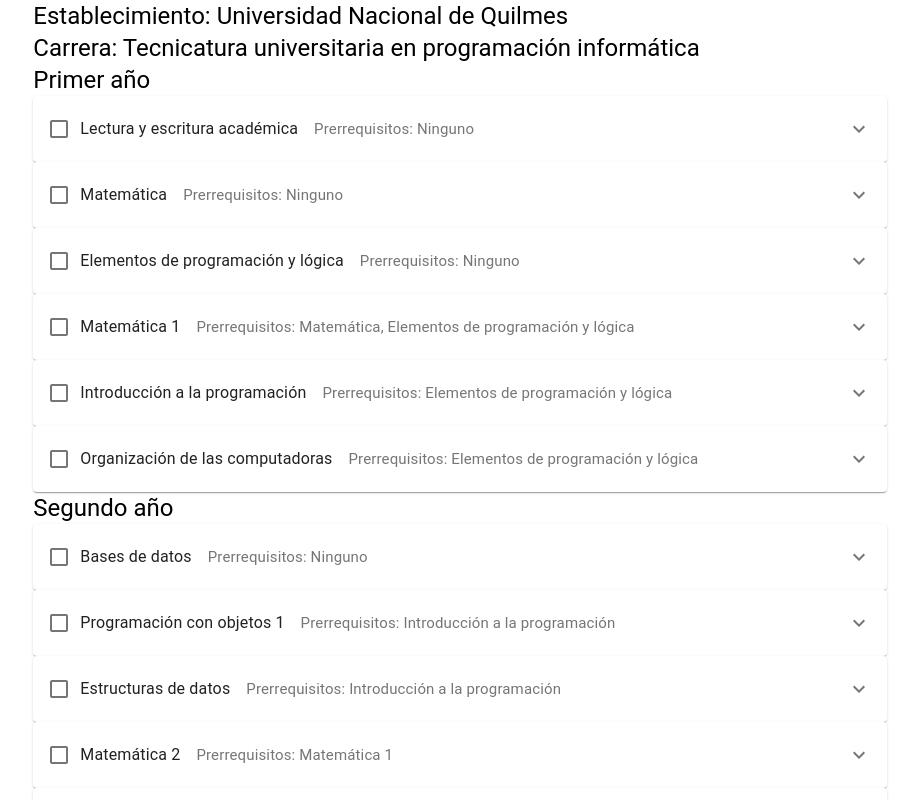
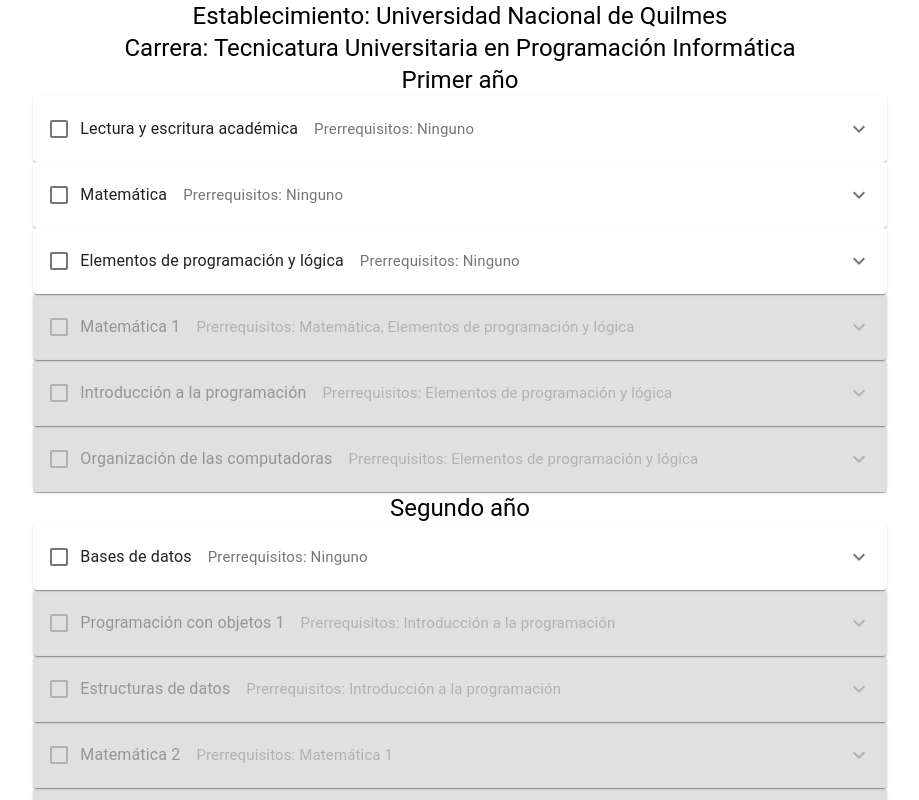
Before and after one commit to jcvincenti/SeguimientoDeMaterias, a React (Create React App) app: page / in a window 1280 px wide. Shown: the top 800 px of the page, without its empty margins (180-1099 px from the left). Built offline with nearby package versions, Linux system fonts and the light colour scheme.

Commit message:
Callbacks agregadas * Agregar materia callback * Eliminar materia callback * Prop de materias aprobadas

```diff
--- a/src/Components/Anio.jsx
+++ b/src/Components/Anio.jsx
@@ -3,23 +3,43 @@
 import { Grid } from '@material-ui/core';
 import Typography from '@material-ui/core/Typography';
 
-export default function Anio(anio, materias) {
+export default function Anio({anio, materias, materiasAprobadas, agregarMateria, eliminarMateria}) {
+
+    function handleAgregarMateria(nombreMateria) {
+        agregarMateria(nombreMateria);
+    }
+
+    function handleEliminarMateria(nombreMateria) {
+        eliminarMateria(nombreMateria);
+    }
 
     function renderMaterias(materias) {
         return materias.map((materia) => (
-            Materia(materia.Nombre, materia.Prerrequisitos, materia.Resumen)
+            <Materia
+                key={materia.Nombre}
+                nombre = {materia.Nombre}
+                requisitos = {materia.Prerrequisitos}
+                resumen = {materia.Resumen}
+                materiasAprobadas = {materiasAprobadas}
+                agregarMateria = {handleAgregarMateria}
+                eliminarMateria = {handleEliminarMateria}
+            />
         ));
     }
 
     return(
-        <Grid container direction="row" justify="center">
-            <Grid container direction="row" xs={12} justify="flex-start">
-                <Typography variant="h5">
-                    {anio}
-                </Typography>
+        <Grid container direction="row" justify="flex-start">
+            <Grid container direction="row" justify="flex-start">
+                <Grid item xs={12}>
+                    <Typography variant="h5">
+                        {anio}
+                    </Typography>
+                </Grid>
             </Grid>
-            <Grid container direction="column" xs={12}>
-                {renderMaterias(materias)}
+            <Grid container direction="column">
+                <Grid container direction="row">
+                    {renderMaterias(materias)}
+                </Grid>
             </Grid>
         </Grid>
     );
--- a/src/Components/Home.jsx
+++ b/src/Components/Home.jsx
@@ -7,7 +7,7 @@
 export default function Home() {
     let data = {
         "Universidad": "Universidad Nacional de Quilmes",
-        "Carrera": "Tecnicatura universitaria en programación informática",
+        "Carrera": "Tecnicatura Universitaria en Programación Informática",
         "Materias": {
             "Primer año": [
                 {
@@ -81,9 +81,25 @@
         }
     }
 
-    const [nombreUniversidad, setNombreUniversidad] = useState(data.Universidad);
-    const [nombreCarrera, setNombreCarrera] = useState(data.Carrera);
-    const [materias, setMaterias] = useState(data.Materias);
+    const nombreUniversidad = data.Universidad;
+    const nombreCarrera = data.Carrera;
+    const materias = data.Materias;
+    const [materiasAprobadas, setMateriasAprobadas] = useState([]);
+
+    function eliminarMateria(materia) {
+        let aprobadasClone = materiasAprobadas;
+        let index = aprobadasClone.indexOf(materia);
+        if (index !== -1) {
+            aprobadasClone.splice(index, 1);
+            setMateriasAprobadas(aprobadasClone);
+        }
+    }
+
+    function agregarMateria(materia) {
+        let aprobadasClone = materiasAprobadas;
+        aprobadasClone.push(materia);
+        setMateriasAprobadas(aprobadasClone);
+    }
 
     // function getData() {
     //     axios.get('https://materiasunq.free.beeceptor.com/tpi')
@@ -94,31 +110,40 @@
     //         })
     // }
 
-    // useEffect(() => {
-    //     getData();
-    // }, [])
-
     function renderMaterias() {
         return Object.entries(materias).map((anio) => (
-            Anio(anio[0], anio[1])
+            <Anio
+                key={anio[0]}
+                anio ={anio[0]}
+                materias = {anio[1]}
+                materiasAprobadas = {materiasAprobadas}
+                agregarMateria = {agregarMateria}
+                eliminarMateria = {eliminarMateria}
+            />
         ));
     }
 
     return (
         <div>
             <Grid container direction="row" justify="center">
-                <Grid container direction="row" xs={8} justify="flex-start">
+                <Grid container direction="row"  justify="center">
+                    <Grid item xs={8}>
                         <Typography variant="h5">
                             Establecimiento: {nombreUniversidad}
                         </Typography>
                     </Grid>
-                <Grid container direction="row" xs={8} justify="flex-start">
+                </Grid>
+                <Grid container direction="row" justify="center">
+                    <Grid item xs={8}>
                         <Typography variant="h5">
                             Carrera: {nombreCarrera}
                         </Typography>
                     </Grid>
-                <Grid container direction="row" xs={8} justify="flex-start">
+                </Grid>
+                <Grid container direction="row" justify="center">
+                    <Grid item xs={8}>
                         {renderMaterias()}
+                    </Grid>
                 </Grid>
             </Grid>
         </div>
--- a/src/Components/Materia.jsx
+++ b/src/Components/Materia.jsx
@@ -1,4 +1,4 @@
-import React from 'react';
+import React, {useState, useEffect} from 'react';
 import { Grid } from '@material-ui/core';
 import Typography from '@material-ui/core/Typography';
 import Accordion from '@material-ui/core/Accordion';
@@ -7,7 +7,6 @@
 import Checkbox from '@material-ui/core/Checkbox';
 import FormControlLabel from '@material-ui/core/FormControlLabel';
 import ExpandMoreIcon from '@material-ui/icons/ExpandMore';
-
 import { makeStyles } from '@material-ui/core/styles';
 
 const useStyles = makeStyles((theme) => ({
@@ -27,12 +26,36 @@
     },
   }));
 
-export default function Materia(nombre, requisitos, resumen) {
+export default function Materia({nombre, requisitos, resumen, materiasAprobadas, agregarMateria, eliminarMateria}) {
     const classes = useStyles();
+    const [aprobada, setAprobada] = useState(false);
+
+    useEffect(() => {
+        verificarCumpleRequisitos();
+    }, [materiasAprobadas])
+
+    function verificarCumpleRequisitos() {
+        let cumpleRequisitos = requisitos.lenth === 0 || requisitos.every(materia => materiasAprobadas.includes(materia));
+        setAprobada(cumpleRequisitos);
+    }
+
+    function handleClick(event) {
+        event.stopPropagation();
+        event.target.checked ? agregarMateriaAprobada() : eliminarMateriaAprobada();
+
+    }
+
+    function eliminarMateriaAprobada() {
+        eliminarMateria(nombre);
+    }
+
+    function agregarMateriaAprobada() {
+        agregarMateria(nombre);
+    }
 
     return(
-        <Grid item direction="row">
-            <Accordion>
+        <Grid item xs={12}>
+            <Accordion disabled={!aprobada}>
                 <AccordionSummary
                 expandIcon={<ExpandMoreIcon />}
                 aria-label="Expand"
@@ -41,7 +64,7 @@
                 >
                     <FormControlLabel
                         aria-label="Acknowledge"
-                        onClick={(event) => event.stopPropagation()}
+                        onClick={(event) => handleClick(event)}
                         onFocus={(event) => event.stopPropagation()}
                         control={<Checkbox />}
                         label={nombre}
```
Lines whose indentation alone changed are shown as unchanged.
